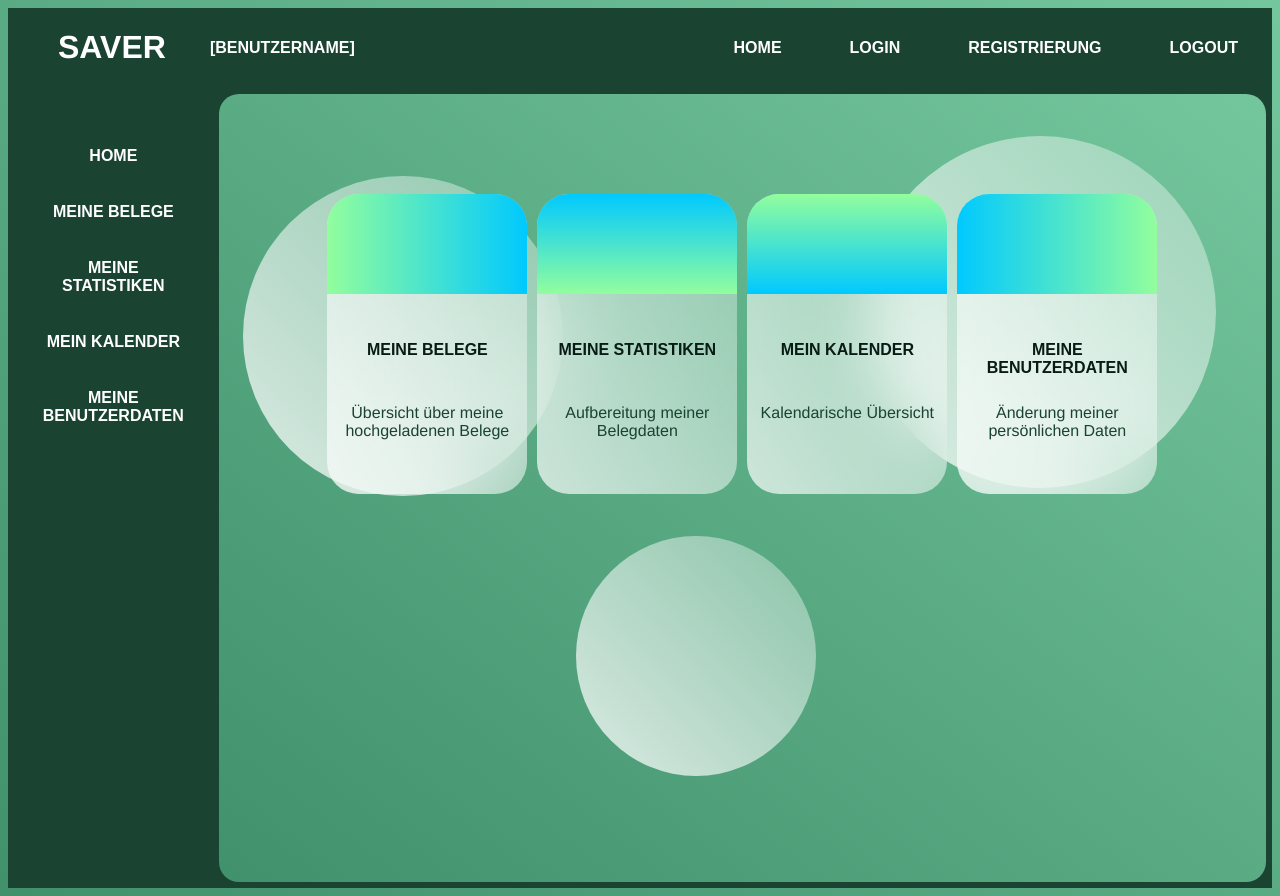
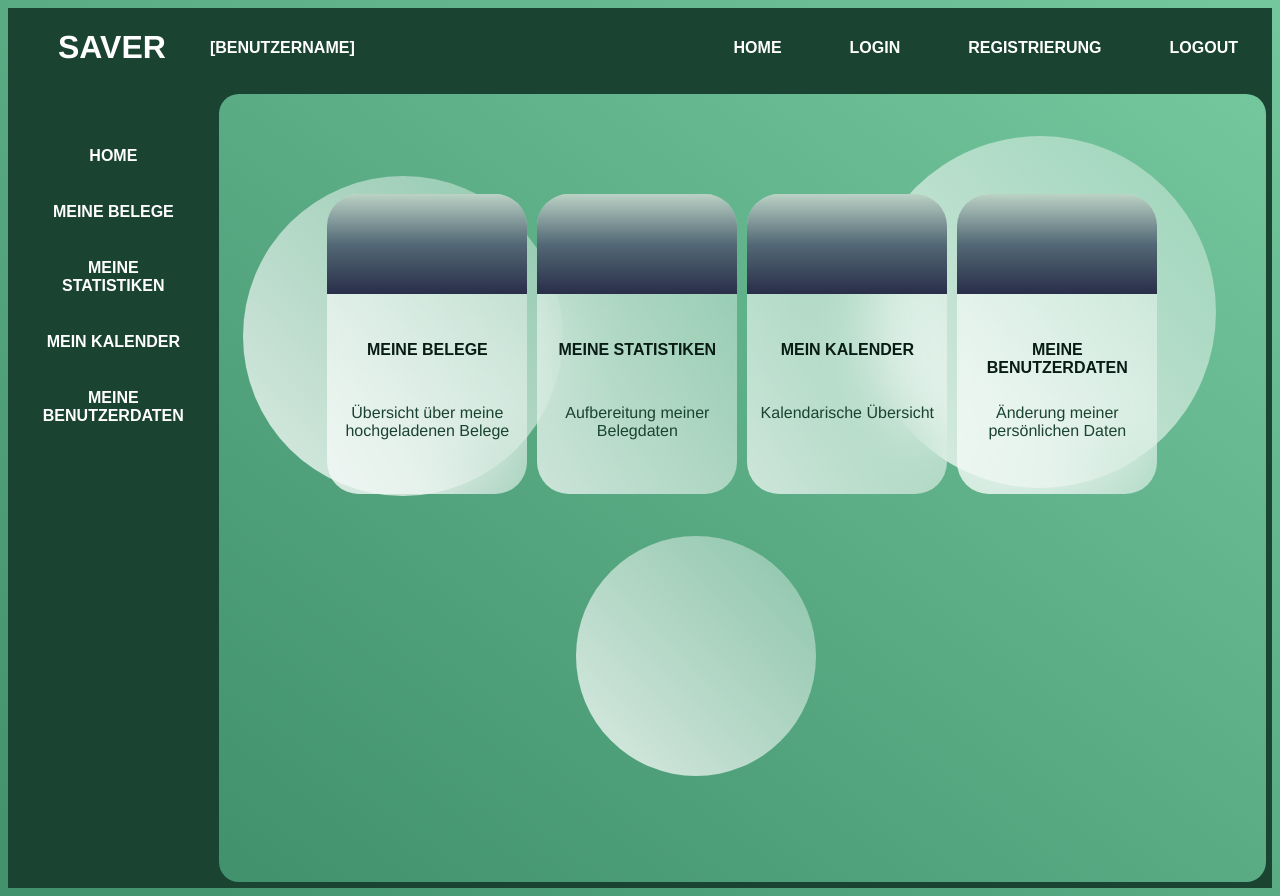
Before and after one commit to sorglos123/SAVER, a Vue app in the folder frontend/: page /dashboard in a window 1280 px wide. Built offline with nearby package versions, Linux system fonts and the light colour scheme.

Commit message:
[B] Farbliches Design angepasst

```diff
--- a/frontend/src/views/home/Dashboard.vue
+++ b/frontend/src/views/home/Dashboard.vue
@@ -133,19 +133,19 @@
 }
 
 .fill1 {
-  background: linear-gradient(to left, #00c9ff, #92fe9d); /* W3C, IE 10+/ Edge, Firefox 16+, Chrome 26+, Opera 12+, Safari 7+ */
+  background: linear-gradient(to bottom, #bbd2c5, #536976, #292e49); /* W3C, IE 10+/ Edge, Firefox 16+, Chrome 26+, Opera 12+, Safari 7+ */
 }
 
 .fill2 {
-  background: linear-gradient(to bottom, #00c9ff, #92fe9d); /* W3C, IE 10+/ Edge, Firefox 16+, Chrome 26+, Opera 12+, Safari 7+ */
+  background: linear-gradient(to bottom, #bbd2c5, #536976, #292e49); /* W3C, IE 10+/ Edge, Firefox 16+, Chrome 26+, Opera 12+, Safari 7+ */
 }
 
 .fill3 {
-  background: linear-gradient(to top, #00c9ff, #92fe9d); /* W3C, IE 10+/ Edge, Firefox 16+, Chrome 26+, Opera 12+, Safari 7+ */
+  background: linear-gradient(to bottom, #bbd2c5, #536976, #292e49); /* W3C, IE 10+/ Edge, Firefox 16+, Chrome 26+, Opera 12+, Safari 7+ */
 }
 
 .fill4 {
-  background: linear-gradient(to right, #00c9ff, #92fe9d); /* W3C, IE 10+/ Edge, Firefox 16+, Chrome 26+, Opera 12+, Safari 7+ */
+  background: linear-gradient(to bottom, #bbd2c5, #536976, #292e49); /* W3C, IE 10+/ Edge, Firefox 16+, Chrome 26+, Opera 12+, Safari 7+ */
 }
 
 .link {
--- a/frontend/src/views/home/Home.vue
+++ b/frontend/src/views/home/Home.vue
@@ -18,8 +18,6 @@ export default {
     Sidebar
   }
 }
-
-
 </script>
 
 <!-- Add "scoped" attribute to limit CSS to this component only -->
--- a/frontend/src/views/home/User.vue
+++ b/frontend/src/views/home/User.vue
@@ -100,7 +100,9 @@ export default {
 }
 
 .button {
-  background: linear-gradient(to right top, #40916c, #74c69d);;
+  background: linear-gradient(to right top, #40916c, #74c69d);
+  background: linear-gradient(to bottom, #bbd2c5, #536976, #292e49); /* W3C, IE 10+/ Edge, Firefox 16+, Chrome 26+, Opera 12+, Safari 7+ */
+
   border: none;
   color: white;
   padding: 15px 32px;
@@ -109,7 +111,7 @@ export default {
   display: inline-block;
   font-size: 16px;
   font-weight: bolder;
-  margin: 4px 2px;
+  margin: 40px 10px;
   cursor: pointer;
 }
 
```
